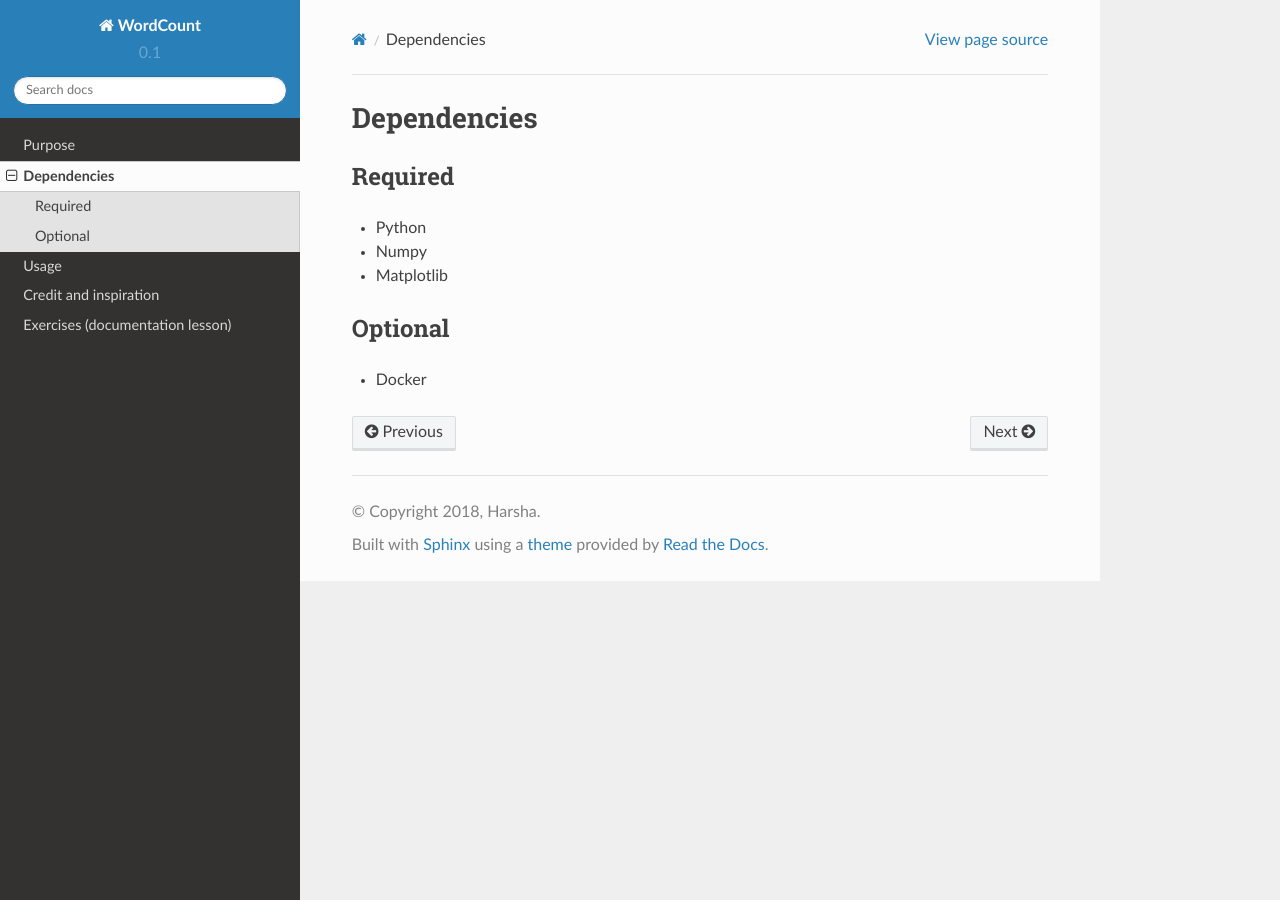
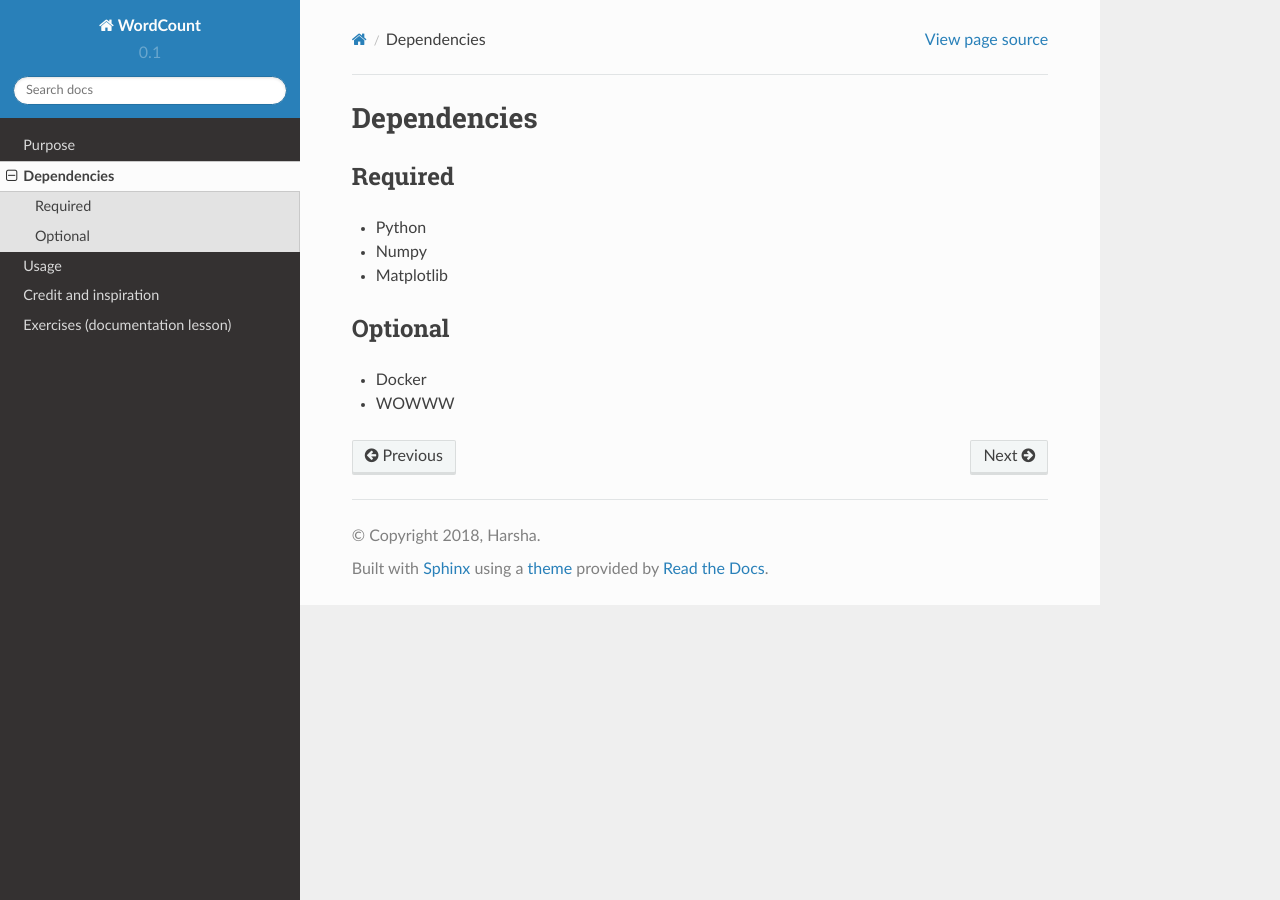
Before and after one commit to jwallace42/docs_example, a Sphinx documentation site: the page built from doc/dependencies.rst, in a window 1280 px wide. Built offline with Sphinx 7.4.7 and the Read the Docs theme 2.0.0, drawn with Linux system fonts in a browser that asks for light colours.

Commit message:
Update dependencies.rst

```diff
--- a/doc/dependencies.rst
+++ b/doc/dependencies.rst
@@ -15,3 +15,4 @@ Optional
 --------
 
 - Docker
+- WOWWW
```
